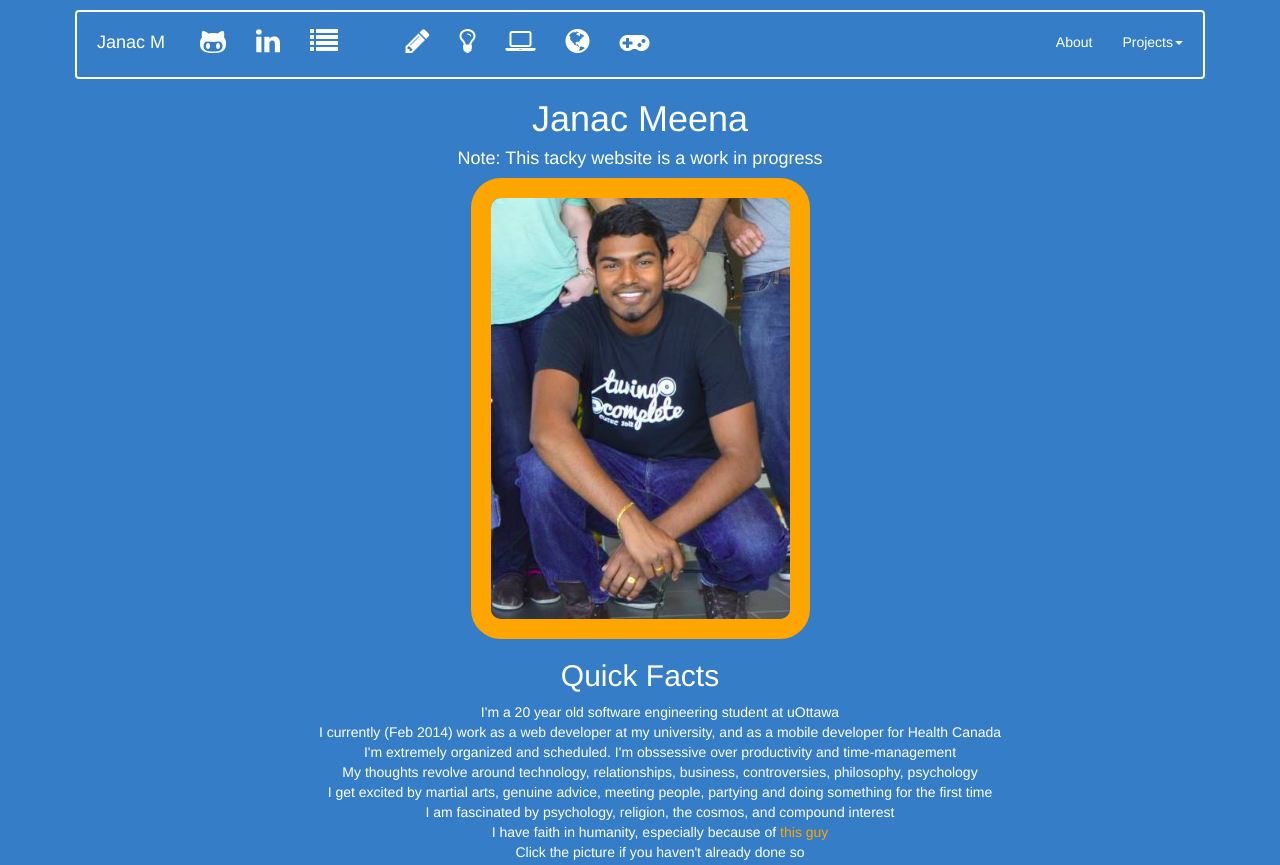
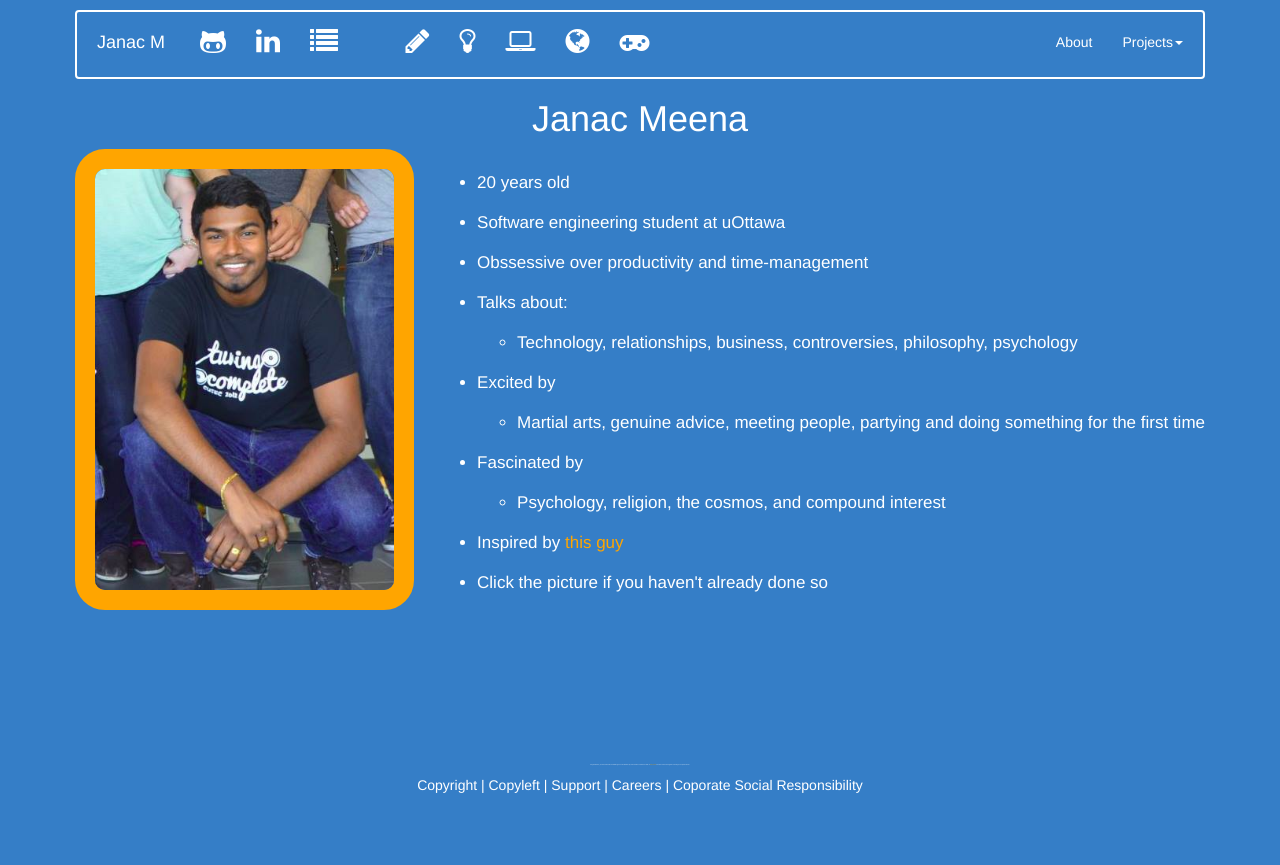
Before and after one commit to janacm/janacm.github.io, a plain HTML site: page index.html in a window 1280 px wide. Shown: the top 865 px of the page. After the commit the page ends 810 px from the top, so only its background shows below. Drawn offline with nearby package versions, Linux system fonts and the light colour scheme; a web font is replaced by a local one.

Commit message:
FIXED NAVBAR! Updated links, changed layout
-Added some styles to change the layout
-Gave img an ID
-The js file must come BEFORE the bootstrap.css file! Who knew
-Shortened description, added bullet points, removed center justify
-Removed counter
-Removed excess tags from nav bar
-Added various unpublished content

```diff
--- a/assets/css/index.css
+++ b/assets/css/index.css
@@ -44,12 +44,14 @@ a:visited{
 
 /*footer stop*/
 
-img {
+#switchPic{
     border: 20px solid orange;
     border-radius: 30px;
     width: 30%;
     height: 60%;
+    float: left;
 }
+
 
 nav {
     background-color: #357EC7!important;
@@ -98,3 +100,12 @@ iframe[seamless] {
     border: none;
     width: 100%;
 }
+
+#quickFacts{
+  text-align: left;
+  float: right;
+  position: relative;
+  top: 14px;
+  font-size: 17px;
+  line-height: 30pt;
+}
--- a/index.html
+++ b/index.html
@@ -1,11 +1,11 @@
 <!DOCTYPE html>
 <html lang="en">
 <head>
-	<link rel="stylesheet" href="assets/css/bootstrap.min.css">
+    <script src="assets/js/jquery-1.11.0.js"></script>
+    <link rel="stylesheet" href="assets/css/bootstrap.min.css">
     <link rel="stylesheet" href="assets/css/index.css">
     <link rel="stylesheet" type="text/css" href="assets/css/font-awesome.css">
     <link href='http://fonts.googleapis.com/css?family=Rambla' rel='stylesheet' type='text/css'>
-    <script src="assets/js/jquery-1.11.0.js"></script>
 	<meta charset ="utf-8">
     <title>Janac Meena</title>
 
@@ -18,11 +18,12 @@
     </script>
 
     <script>
-        $(function(){
-          $("#includedContent").load("nav.html");
+        $(document).ready(function(){
+            $("#includedContent").load("nav.html", function() {
+                console.log( "Load was performed." );
+            })
         });
     </script>
-
 
 <body>
     <div id="wrap">
@@ -34,7 +35,7 @@
 			<header>
 				<hgroup>
 					<h1>Janac Meena</h1>
-					<h4>Note: This tacky website is a work in progress</h4>
+					<!-- <em>Note: This tacky website is a work in progress</em> -->
 				</hgroup>
 				<div class="">
                     <img src="assets/images/janac-turing-pic.jpg" id="switchPic" onclick="picSwitch()"/>
@@ -42,15 +43,24 @@
 			</header>
 
 			<article class="quick">
-				<h2>Quick Facts</h2>
-				<ul style="list-style-type: none;">
-					<li>I'm a 20 year old software engineering student at uOttawa
-					<li>I currently (Feb 2014) work as a web developer at my university, and as a mobile developer for Health Canada
-					<li>I'm extremely organized and scheduled. I'm obssessive over productivity and time-management
-					<li>My thoughts revolve around technology, relationships, business, controversies, philosophy, psychology
-					<li>I get excited by martial arts, genuine advice, meeting people, partying and doing something for the first time
-                    <li>I am fascinated by psychology, religion, the cosmos, and compound interest</li>
-					<li>I have faith in humanity, especially because of <a href="assets/images/SalmanKhan.jpg">this guy</a>
+				<!-- <h2>Quick Facts</h2> -->
+				<ul id="quickFacts" style="list-style-type: ;">
+					<li>20 years old
+                    <li>Software engineering student at uOttawa
+					<li>Obssessive over productivity and time-management <br>
+					<li>Talks about:
+                        <ul>
+                            <li>Technology, relationships, business, controversies, philosophy, psychology</li>
+                        </ul>
+					<li>Excited by
+                        <ul>
+                            <li>Martial arts, genuine advice, meeting people, partying and doing something for the first time</li>
+                        </ul>
+                    <li>Fascinated by
+                        <ul>
+                            <li>Psychology, religion, the cosmos, and compound interest</li>
+                        </ul>
+					<li>Inspired by <a href="assets/images/SalmanKhan.jpg">this guy</a></li>
                     <li>Click the picture if you haven't already done so</li>
 				</ul>
 			</article>
@@ -58,7 +68,6 @@
  	</div>
 
 <!-- Counter Code START -->
-<img src="http://www.e-zeeinternet.com/count.php?page=1046321&style=big_block&nbdigits=5&reloads=1" alt="HTML Hit Counter" border="0">
     <footer>
 	    <div id="footer">
             <small>Congratulations, you have found the first hidden gem on this website. My sister thinks I look like the villain in <a href="assets\images\thandapani.jpg">this picture</a> because of how much gold I'm wearing in the picture above. </small>
@@ -68,7 +77,7 @@
         </div>
     </footer>
 
-<script type="text/javascript">
+    <script type="text/javascript">
 
 // link subtitler begin
     function clearTitle(itemID){
@@ -144,7 +153,7 @@
 	  ga('send', 'pageview');
 	</script>
 
-	<script src="assets/js/bootstrap.js"></script>
+
 
 
 
--- a/nav.html
+++ b/nav.html
@@ -1,8 +1,8 @@
 <head>
-  <link rel="stylesheet" href="assets/css/bootstrap.min.css">
-  <link rel="stylesheet" href="assets/css/index.css">
-  <link rel="stylesheet" type="text/css" href="assets/css/font-awesome.css">
-  <script src="http://code.jquery.com/jquery-1.11.0.min.js"></script>
+  <!-- <link rel="stylesheet" href="assets/css/bootstrap.min.css"> -->
+  <!-- <link rel="stylesheet" href="assets/css/index.css"> -->
+  <!-- <link rel="stylesheet" type="text/css" href="assets/css/font-awesome.css"> -->
+  <!-- <script src="http://code.jquery.com/jquery-1.11.0.min.js"></script> -->
 </head>
 <body>
     <nav class="navbar navbar-default" role="navigation">
@@ -68,7 +68,7 @@
                     </li>
                     <li>
                         <a  class="fa fa-globe fa-2x"
-                            href="advice.html"
+                            href="wisdom/advice.html"
                             onmouseover="showLinkUnder('underNav','Wisdom')"
                             onmouseout="clearTitle('underNav')"
                             target="">
```
Also changed, not shown: tools.html (+3 -0 lines), wisdom/Pensieve.html (+26 -0 lines), wisdom/advice.html (+3 -0 lines), wisdom/studyTips.txt.
